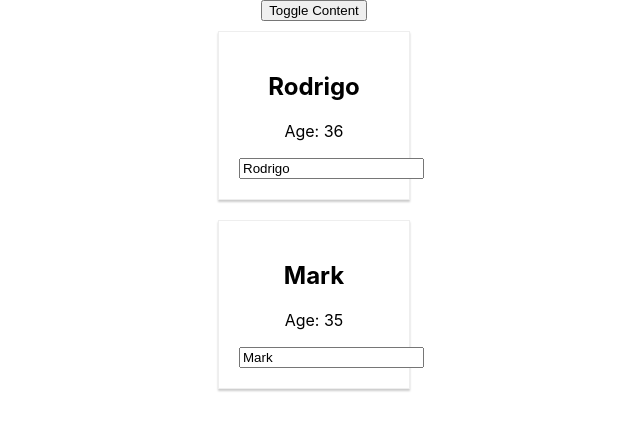
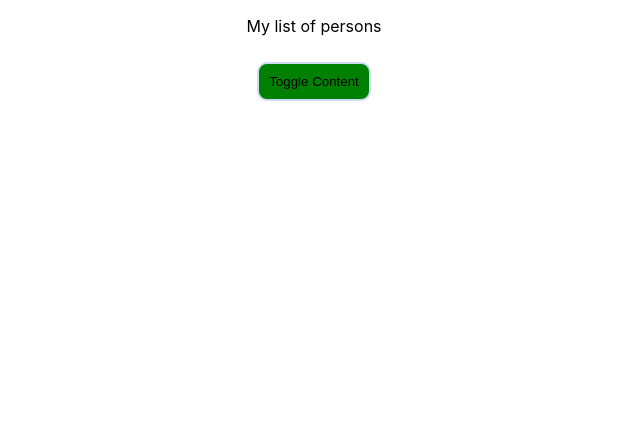
Before and after one commit to rodsilver83/reactOne, a React (Create React App) app in the folder my-app/: page / in a window 1280 px wide. Shown: the top 430 px of the page, without its empty margins (326-966 px from the left). Built offline with nearby package versions, Linux system fonts and the light colour scheme.

Commit message:
dynamicaly set styles and classes

```diff
--- a/my-app/src/App.css
+++ b/my-app/src/App.css
@@ -6,37 +6,10 @@
   align-items: center;
 }
 
-.App-logo {
-  height: 40vmin;
-  pointer-events: none;
+.red {
+  color: red;
 }
 
-@media (prefers-reduced-motion: no-preference) {
-  .App-logo {
-    animation: App-logo-spin infinite 20s linear;
-  }
+.bold {
+  font-weight: bold;
 }
-
-.App-header {
-  background-color: #282c34;
-  min-height: 100vh;
-  display: flex;
-  flex-direction: column;
-  align-items: center;
-  justify-content: center;
-  font-size: calc(10px + 2vmin);
-  color: white;
-}
-
-.App-link {
-  color: #61dafb;
-}
-
-@keyframes App-logo-spin {
-  from {
-    transform: rotate(0deg);
-  }
-  to {
-    transform: rotate(360deg);
-  }
-}
--- a/my-app/src/App.js
+++ b/my-app/src/App.js
@@ -7,8 +7,9 @@ class App extends Component {
     persons: [
       { id:'erg', name: 'Rodrigo', age: 36 },
       { id: 'tbre', name: 'Mark', age: 35 },
+      { id: 'tbre', name: 'Mark', age: 35 },
     ],
-    showPersons: true
+    showPersons: false
   }
 
   nameChangeHandler = (event, id) => {
@@ -37,10 +38,21 @@ class App extends Component {
   }
 
   render() {
+    const style = {
+      border: '2px solid #cde',
+      padding: '10px',
+      margin: '10px',
+      borderRadius: '10px',
+      backgroundColor: 'green',
+      cursor: 'pointer'
+    }
+
     let persons = null;
     if (this.state.showPersons) {
+      style.backgroundColor = 'red';
+
       persons = (
-        <div className="App">
+        <div>
           {this.state.persons.map( (person, index) => {
             return <Person
             key={person.id}
@@ -53,9 +65,18 @@ class App extends Component {
       );
     }
 
+    const classes = [];
+    if (this.state.persons.length <= 2) {
+      classes.push('red');
+    }
+    if (this.state.persons.length <= 1) {
+      classes.push('bold');
+    }
+
     return (
       <div className="App">
-        <button onClick={this.tooggleHandler}>Toggle Content</button>
+        <p className={classes.join(' ')}>My list of persons</p>
+        <button style={style} onClick={this.tooggleHandler}>Toggle Content</button>
         {persons}
       </div>
     );
```
